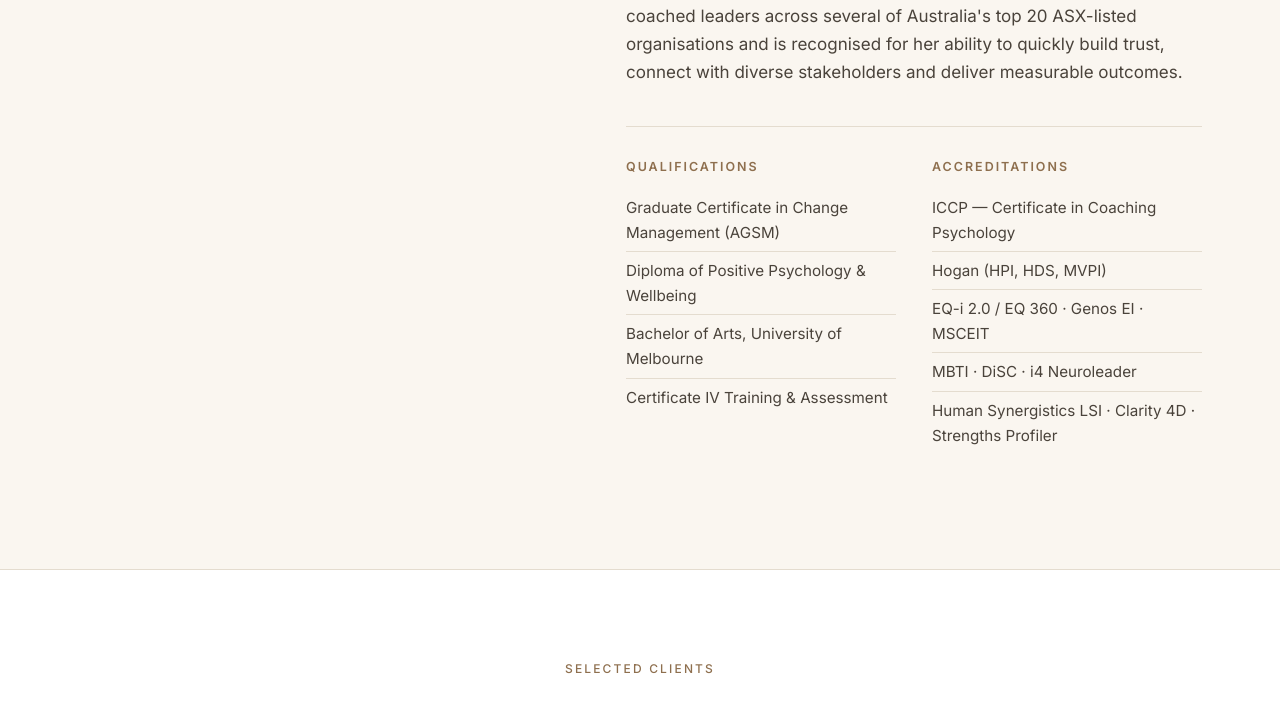
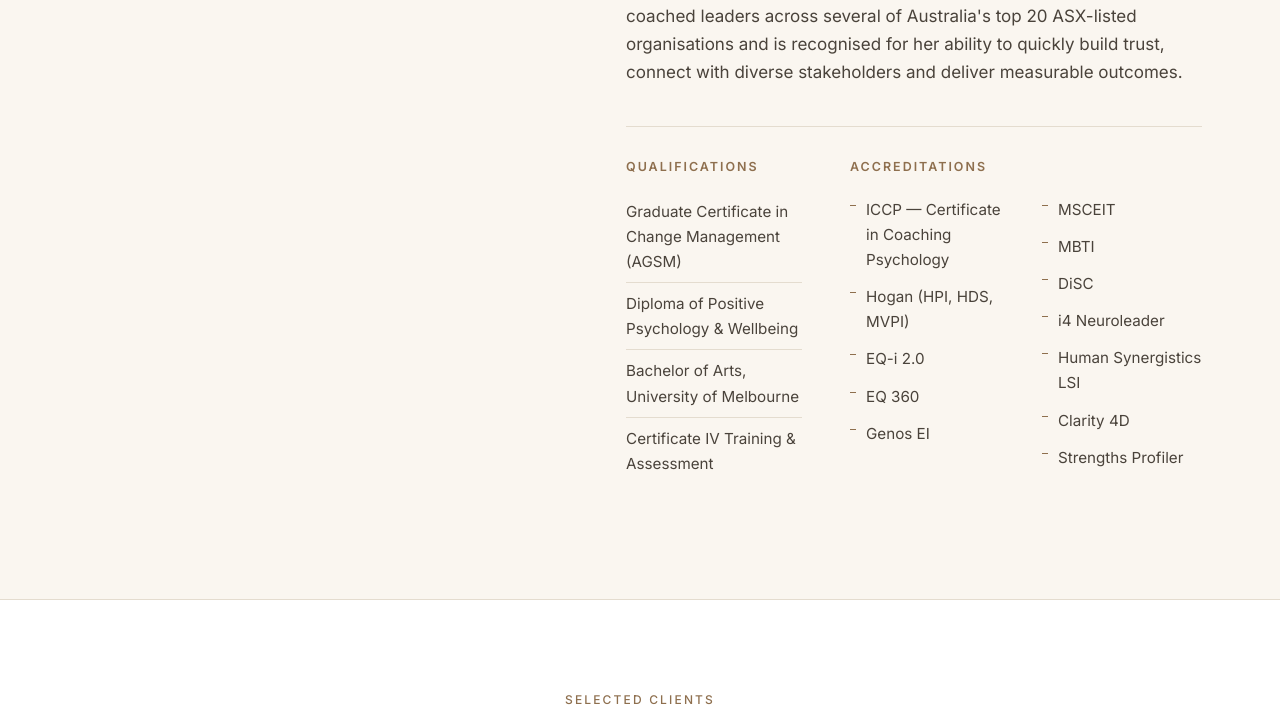
Before and after one commit to benwebb100/anna-webb-consulting, a plain HTML site: page index.html in a window 1280 px wide. Shown: the part 1608-2331 px from the top of the page. Drawn offline with nearby package versions, Linux system fonts and the light colour scheme.

Commit message:
Split accreditations into individual items, two-column layout
Each accreditation now reads as a distinct credential rather than being
joined by separator dots. Credentials grid changes from 1fr/1fr to
1fr/2fr — qualifications keep their single bordered column,
accreditations flow into two sub-columns with a small accent dash
marker per item. Heights stay roughly balanced.

Collapses to single column under 480px.

```diff
--- a/index.html
+++ b/index.html
@@ -60,7 +60,7 @@
           <p>Anna brings a warm, engaging style while also challenging clients to step up, stay accountable and translate insight into action. She has coached leaders across several of Australia's top 20 ASX-listed organisations and is recognised for her ability to quickly build trust, connect with diverse stakeholders and deliver measurable outcomes.</p>
 
           <div class="credentials">
-            <div>
+            <div class="cred-block cred-block--quals">
               <h3>Qualifications</h3>
               <ul>
                 <li>Graduate Certificate in Change Management (AGSM)</li>
@@ -69,14 +69,21 @@
                 <li>Certificate IV Training &amp; Assessment</li>
               </ul>
             </div>
-            <div>
+            <div class="cred-block cred-block--accreds">
               <h3>Accreditations</h3>
               <ul>
                 <li>ICCP — Certificate in Coaching Psychology</li>
                 <li>Hogan (HPI, HDS, MVPI)</li>
-                <li>EQ-i 2.0 / EQ 360 · Genos EI · MSCEIT</li>
-                <li>MBTI · DiSC · i4 Neuroleader</li>
-                <li>Human Synergistics LSI · Clarity 4D · Strengths Profiler</li>
+                <li>EQ-i 2.0</li>
+                <li>EQ 360</li>
+                <li>Genos EI</li>
+                <li>MSCEIT</li>
+                <li>MBTI</li>
+                <li>DiSC</li>
+                <li>i4 Neuroleader</li>
+                <li>Human Synergistics LSI</li>
+                <li>Clarity 4D</li>
+                <li>Strengths Profiler</li>
               </ul>
             </div>
           </div>
--- a/styles.css
+++ b/styles.css
@@ -259,8 +259,8 @@ p { margin: 0 0 1em; color: var(--ink-soft); }
 
 .credentials {
   display: grid;
-  grid-template-columns: 1fr 1fr;
-  gap: 36px;
+  grid-template-columns: 1fr 2fr;
+  gap: 48px;
   margin-top: 40px;
   padding-top: 32px;
   border-top: 1px solid var(--line);
@@ -273,7 +273,7 @@ p { margin: 0 0 1em; color: var(--ink-soft); }
   text-transform: uppercase;
   letter-spacing: 0.16em;
   color: var(--accent);
-  margin-bottom: 14px;
+  margin-bottom: 16px;
 }
 
 .credentials ul {
@@ -282,14 +282,39 @@ p { margin: 0 0 1em; color: var(--ink-soft); }
   padding: 0;
 }
 
-.credentials li {
+.cred-block--quals li {
+  font-size: 0.95rem;
+  color: var(--ink-soft);
+  padding: 8px 0;
+  border-bottom: 1px solid var(--line);
+}
+
+.cred-block--quals li:last-child { border-bottom: 0; }
+
+.cred-block--accreds ul {
+  columns: 2;
+  column-gap: 32px;
+}
+
+.cred-block--accreds li {
   font-size: 0.95rem;
   color: var(--ink-soft);
   padding: 6px 0;
-  border-bottom: 1px solid var(--line);
+  break-inside: avoid;
+  -webkit-column-break-inside: avoid;
+  position: relative;
+  padding-left: 16px;
 }
 
-.credentials li:last-child { border-bottom: 0; }
+.cred-block--accreds li::before {
+  content: "";
+  position: absolute;
+  left: 0;
+  top: 14px;
+  width: 6px;
+  height: 1px;
+  background: var(--accent);
+}
 
 /* --- Clients (logo marquee) --- */
 .clients {
@@ -509,7 +534,11 @@ p { margin: 0 0 1em; color: var(--ink-soft); }
     margin: 0 auto 8px;
   }
 
-  .credentials { grid-template-columns: 1fr; gap: 28px; }
+  .credentials { grid-template-columns: 1fr; gap: 32px; }
+}
+
+@media (max-width: 480px) {
+  .cred-block--accreds ul { columns: 1; }
 }
 
 @media (max-width: 720px) {
```
